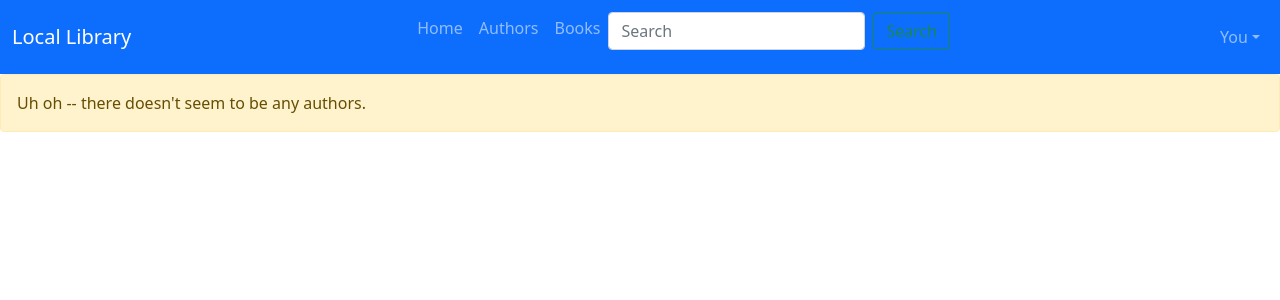
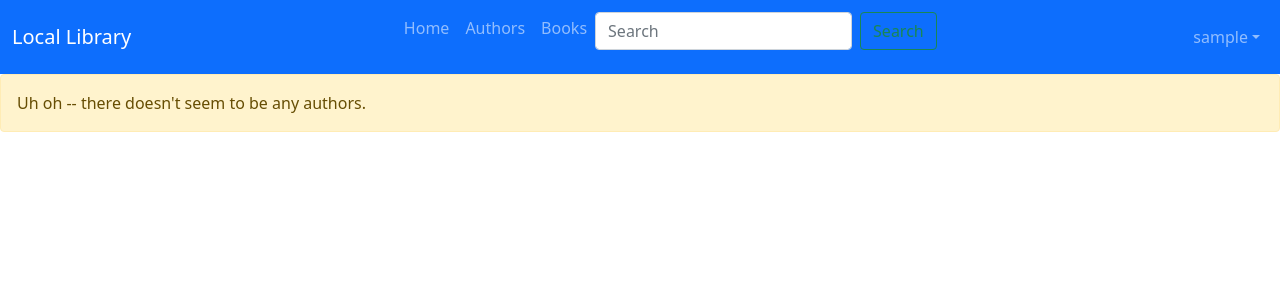
Before and after one commit to swford89/local_library, a Django app: page /catalog/authors/ in a window 1280 px wide. Shown: the top 300 px of the page. Run offline with Django 3.2, Linux system fonts and the light colour scheme; the visitor is signed in with stand-in values (Sample User, id 1); data that the repository does not hold is empty.

Commit message:
changed dropdown menu title to username

```diff
--- a/catalog/templates/catalog/base.html
+++ b/catalog/templates/catalog/base.html
@@ -32,7 +32,7 @@
             <ul class="navbar-nav justify-content-right">
                 {% if user.is_authenticated %}
                     <li class="nav-item dropdown">
-                        <a class="nav-link dropdown-toggle" data-bs-toggle="dropdown" href="#" role="button" aria-expanded="false">You</a>
+                        <a class="nav-link dropdown-toggle" data-bs-toggle="dropdown" href="#" role="button" aria-expanded="false">{{ user.username }}</a>
                         <ul class="dropdown-menu" style="right: 0; left: auto;">
                             <li><a class="dropdown-item" href="{% url 'catalog:my_borrowed' %}">mybooks</a></li>
                             <li><a class="dropdown-item" href="{% url 'logout' %}">Logout</a></li>
```
